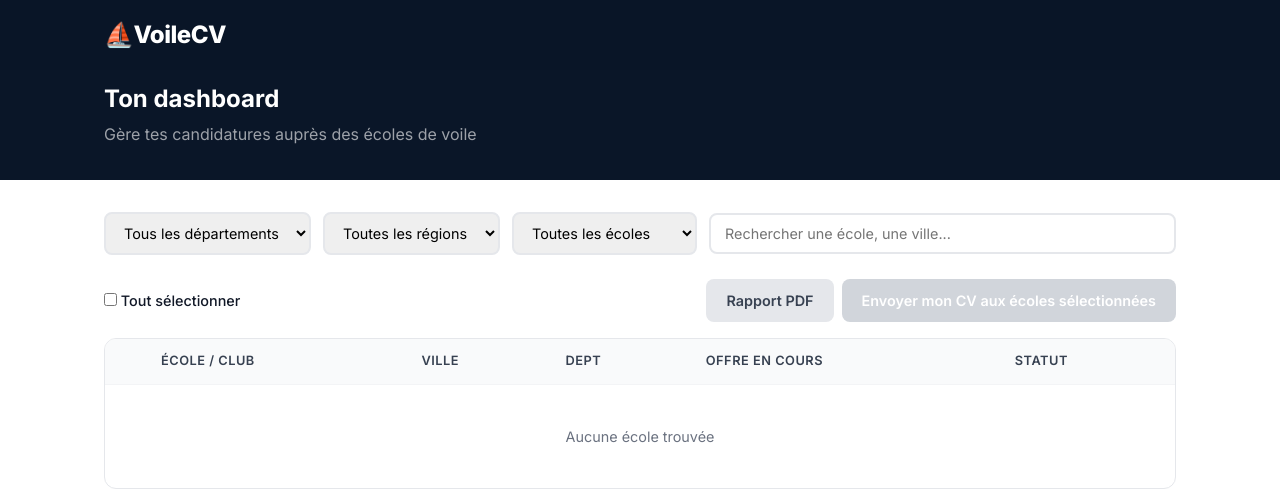
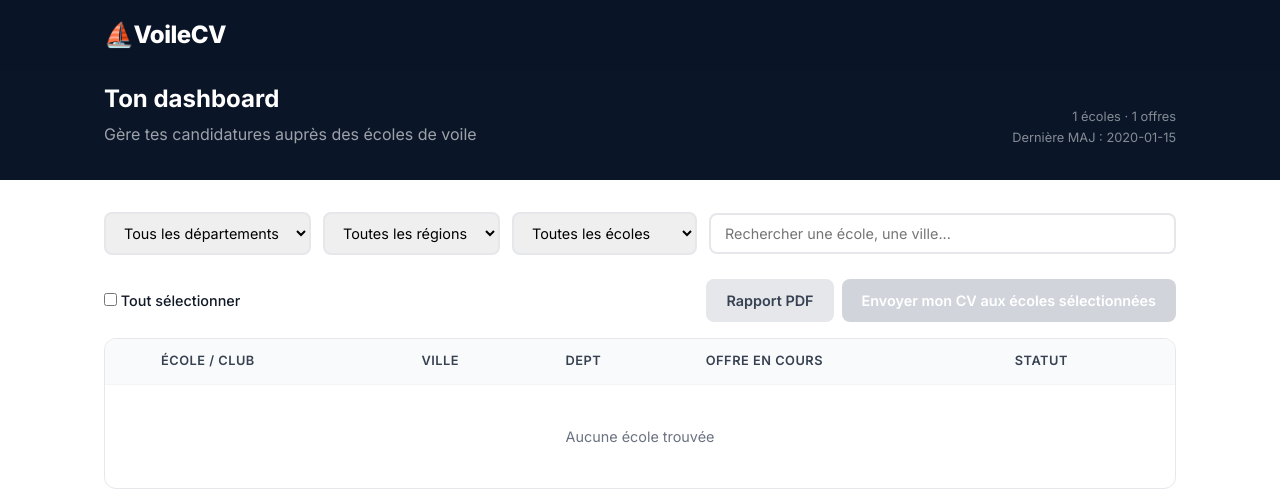
Before and after one commit to GuillaumeDebreu/ffvoile, a FastAPI app: template templates/dashboard.html in a window 1280 px wide. Shown: the top 490 px of the page. Run offline with FastAPI, Linux system fonts and the light colour scheme; the template is opened without the code that fills it: most values are stand-ins (such as "Sample title", 1, 10 or a date in 2020).

Commit message:
Show last update date and stats in dashboard header
Displays school count, offer count, and last scrape timestamp
in the top-right corner of the dashboard header.

https://claude.ai/code/session_01Cmr5eWtMddPKSz48yUXG11

```diff
--- a/app.py
+++ b/app.py
@@ -296,12 +296,27 @@ async def dashboard(request: Request, token: str = ""):
         conn.commit()
         user = conn.execute("SELECT * FROM users WHERE token = ?", (token,)).fetchone()
 
+    # Get last scrape date
+    last_scrape = conn.execute(
+        "SELECT MAX(date_scrape) as last FROM offres"
+    ).fetchone()
+    last_update = last_scrape["last"] if last_scrape else None
+
+    offre_count = conn.execute("SELECT COUNT(*) FROM offres").fetchone()[0]
+    ecole_count = conn.execute("SELECT COUNT(*) FROM ecoles").fetchone()[0]
+
     conn.close()
 
     return templates.TemplateResponse(
         request=request,
         name="dashboard.html",
-        context={"user": dict(user), "token": token},
+        context={
+            "user": dict(user),
+            "token": token,
+            "last_update": last_update,
+            "offre_count": offre_count,
+            "ecole_count": ecole_count,
+        },
     )
 
 
--- a/templates/dashboard.html
+++ b/templates/dashboard.html
@@ -17,8 +17,16 @@
 
     <div class="dashboard-header">
         <div class="container">
-            <h1>Ton dashboard</h1>
-            <p>Gère tes candidatures auprès des écoles de voile</p>
+            <div style="display:flex;justify-content:space-between;align-items:flex-end;flex-wrap:wrap;gap:8px">
+                <div>
+                    <h1>Ton dashboard</h1>
+                    <p>Gère tes candidatures auprès des écoles de voile</p>
+                </div>
+                <div style="text-align:right;font-size:0.8rem;color:rgba(255,255,255,0.5);line-height:1.6">
+                    <div>{{ ecole_count }} écoles · {{ offre_count }} offres</div>
+                    <div>Dernière MAJ : {{ last_update[:16].replace('T', ' ') if last_update else 'jamais' }}</div>
+                </div>
+            </div>
         </div>
     </div>
 
```
